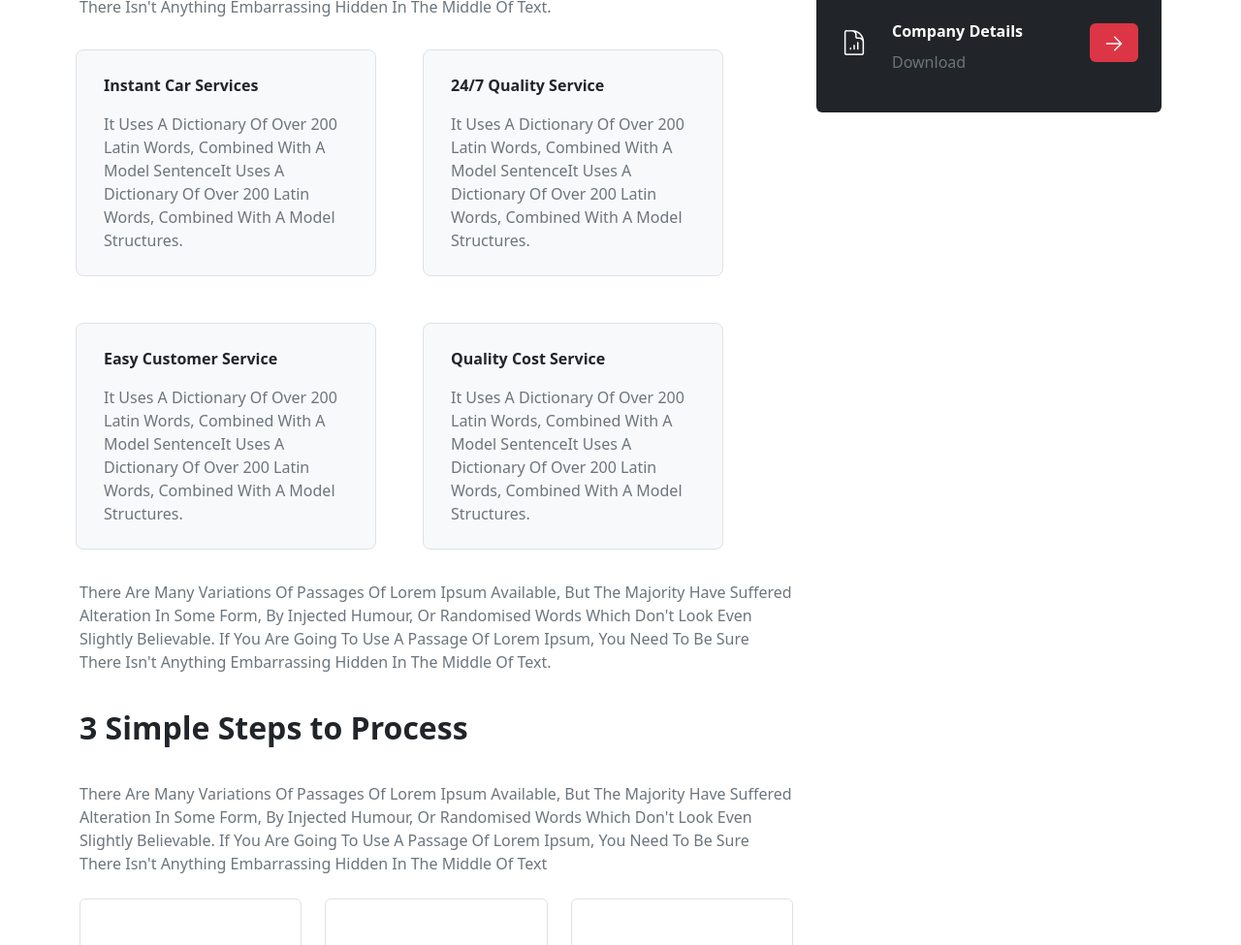
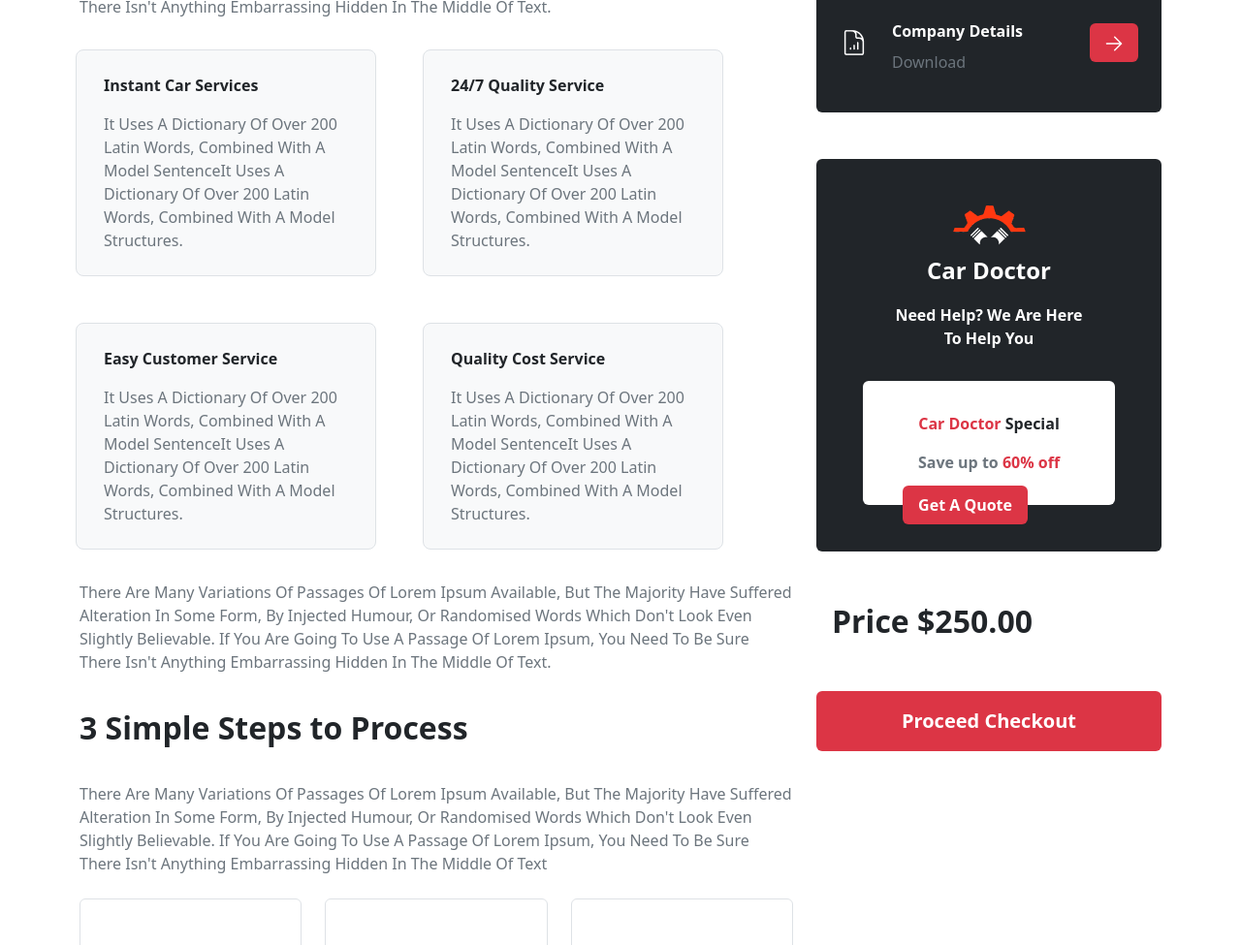
Before and after one commit to pro-jahid/Boostrap-Project-03, a plain HTML site: page service.html in a window 1280 px wide. Shown: the part 1282-2257 px from the top of the page at 97% size. Drawn offline with nearby package versions, Linux system fonts and the light colour scheme.

Commit message:
page-two-complete

```diff
--- a/service.html
+++ b/service.html
@@ -220,6 +220,24 @@
                             </div>
                         </div>
                     </div>
+                    <div class="p-5 bg-dark mt-5 rounded">
+                        <div>
+                            <img class="img-fluid d-flex m-auto" src="./assets/images/frame/footer-logo.png" alt="">
+                            <p class="text-center text-white fs-4 fw-bold font-family-Open Sans  m-0 px-3 py-2">Car Doctor</p>
+                            <p class="text-center text-white fs-6 fw-bold font-family-Inter mb-4 px-3 py-2">Need Help? We Are Here<br/>To Help You</p>
+                            <div class="bg-body py-4 rounded position-relative">
+                                <p class="text-center  m-0 px-3 py-2"><span class="text-danger fs-6 fw-bold font-family-Inter">Car Doctor </span><span class="text-dark fs-6 fw-bold font-family-Inter">Special</span></p>
+                                <p class="text-center  m-0 px-3 py-2"><span class="text-secondary fs-6 fw-bold font-family-Inter">Save up to </span><span class="text-danger fs-6 fw-bold font-family-Inter">60% off</span></p>
+                                <div>
+                                    <button class="text-center text-white fs-6 fw-semibold font-family-Inter m-0 px-3 py-2 bg-danger border-0 rounded position-absolute custom-position">Get A Quote</button>
+                                </div>
+                            </div>
+                        </div>
+                    </div>
+                    <div>
+                        <p class="text-dark fs-2 fw-bold font-family-Inter  m-0 px-3 py-5">Price $250.00</p>
+                        <p class="text-center text-white fs-5 fw-semibold font-family-Inter  m-0 px-3 py-3 bg-danger rounded">Proceed Checkout</p>
+                    </div>
                 </div>
             </div>
         </div>
--- a/style.css
+++ b/style.css
@@ -80,3 +80,7 @@
     padding-left: 100px;
     font-size: 45px;
 }
+.custom-position{
+    bottom: -20px;
+    right: 90px;
+}
```
